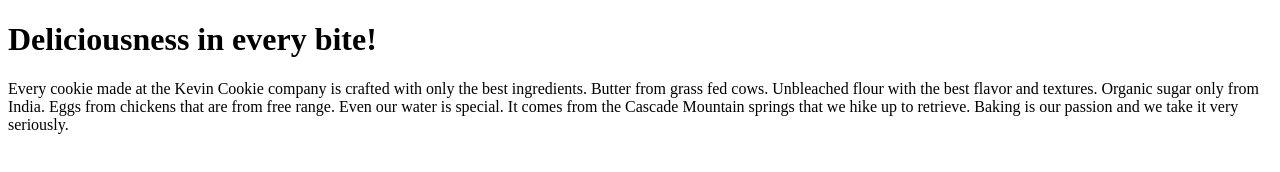
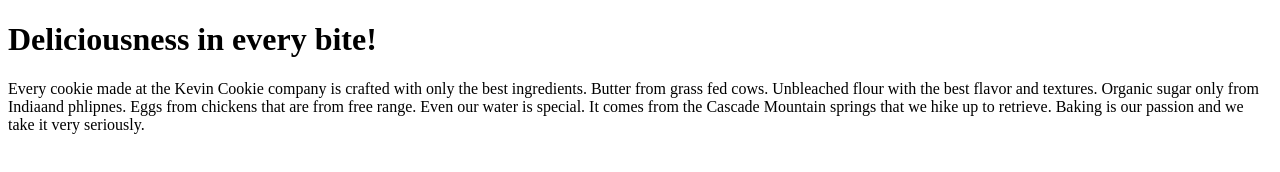
Before and after one commit to demonkj/KevinCookieCompany.com, a plain HTML site: page index.htm in a window 1280 px wide. Drawn offline with Linux system fonts and the light colour scheme.

Commit message:
Update index.htm

```diff
--- a/index.htm
+++ b/index.htm
@@ -4,7 +4,7 @@
 
 <h1>Deliciousness in every bite!</h1>
 
-<p>Every cookie made at the Kevin Cookie company is crafted with only the best ingredients. Butter from grass fed cows. Unbleached flour with the best flavor and textures. Organic sugar only from India. Eggs from chickens that are from free range. Even our water is special. It comes from the Cascade Mountain springs that we hike up to retrieve. Baking is our passion and we take it very seriously.</p>
+<p>Every cookie made at the Kevin Cookie company is crafted with only the best ingredients. Butter from grass fed cows. Unbleached flour with the best flavor and textures. Organic sugar only from Indiaand phlipnes. Eggs from chickens that are from free range. Even our water is special. It comes from the Cascade Mountain springs that we hike up to retrieve. Baking is our passion and we take it very seriously.</p>
 
 
 </body>
```
